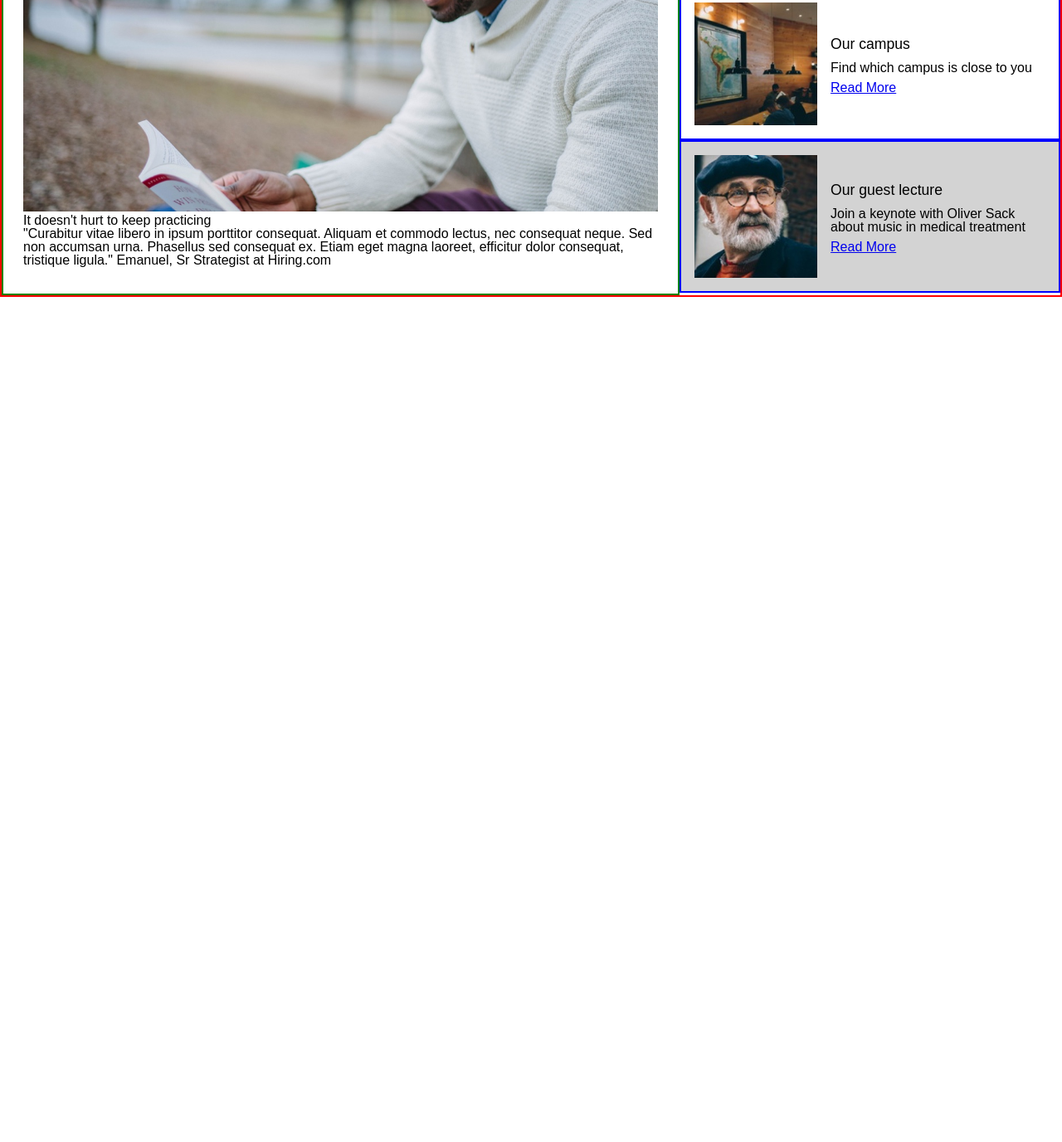
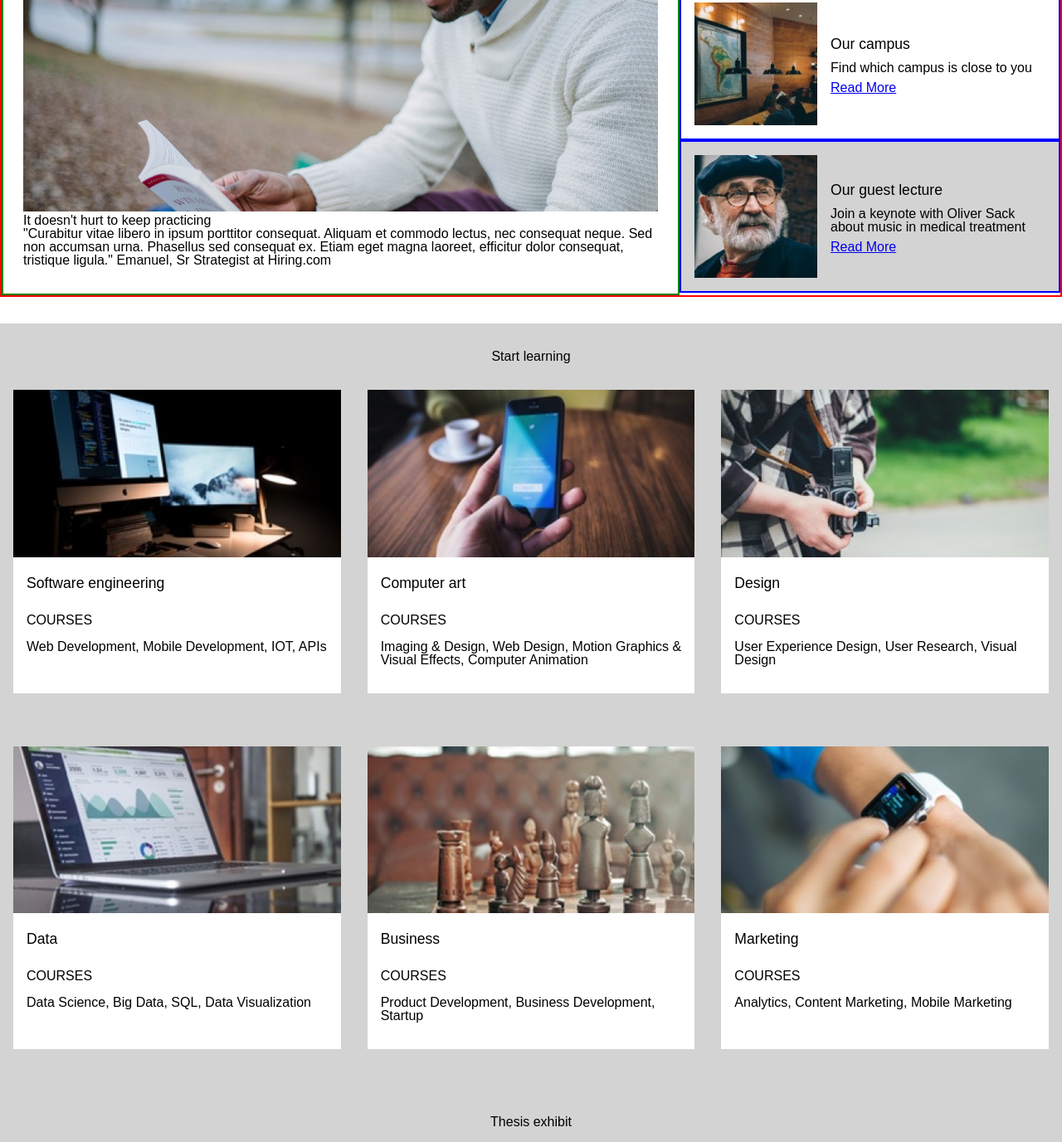
Before and after one commit to carlasnep/capstone, a plain HTML site: page index.html in a window 1280 px wide. Shown: the part 881-2258 px from the top of the page at 83% size. Before the commit the page ends 1239 px from the top, so only its background shows below. Drawn offline with Linux system fonts and the light colour scheme.

Commit message:
courses added

```diff
--- a/index.html
+++ b/index.html
@@ -72,9 +72,80 @@
           </div>
         </div>
      </div>
+     </div>
+
+<!--Courses-->
+
+     <h2 class="title">Start learning</h2>
+
+<!--second row with coursers-->
+     <div class="course-container">
+
+       <div class="coursebox">
+         <img src="./resources/images/course-software.jpg">
+         <div class="coursebox-text">
+           <h5>Software engineering</h5>
+           <p>COURSES</p>
+           <p>Web Development, Mobile Development, IOT, APIs</p>
+         </div>
+       </div>
+
+       <div class="coursebox">
+         <img src="./resources/images/course-computer-art.jpg">
+         <div class="coursebox-text">
+           <h5>Computer art</h5>
+           <p>COURSES</p>
+           <p>Imaging & Design, Web Design, Motion Graphics & Visual Effects, Computer Animation</p>
+         </div>
+       </div>
+
+       <div class="coursebox">
+         <img src="./resources/images/course-design.jpg">
+         <div class="coursebox-text">
+           <h5>Design</h5>
+           <p>COURSES</p>
+           <p>User Experience Design, User Research, Visual Design</p>
+         </div>
+       </div>
+     </div>
+
+<!--second row with coursers-->
+
+     <div class="course-container">
+
+       <div class="coursebox">
+         <img src="./resources/images/course-data.jpg">
+         <div class="coursebox-text">
+           <h5>Data</h5>
+           <p>COURSES</p>
+           <p>Data Science, Big Data, SQL, Data Visualization</p>
+         </div>
+       </div>
+
+       <div class="coursebox">
+         <img src="./resources/images/course-business.jpg">
+         <div class="coursebox-text">
+           <h5>Business</h5>
+           <p>COURSES</p>
+           <p>Product Development, Business Development, Startup</p>
+         </div>
+       </div>
+
+       <div class="coursebox">
+         <img src="./resources/images/course-marketing.jpg">
+         <div class="coursebox-text">
+           <h5>Marketing</h5>
+           <p>COURSES</p>
+           <p>Analytics, Content Marketing, Mobile Marketing</p>
+         </div>
+       </div>
+     </div>
+
+<!--Thesis exhibit-->
+
+     <h2 class="title">Thesis exhibit</h2>
 
 
-     </div>
 
   </body>
 </html>
--- a/resources/CSS/style.css
+++ b/resources/CSS/style.css
@@ -89,6 +89,7 @@ margin-left: 24px;
 .container {
   display: flex;
   border: red 2px solid;
+  margin-bottom: 32px;
 }
 
 .info-container {
@@ -135,3 +136,39 @@ margin-left: 24px;
 .infobox.grey {
   background-color: lightgrey;
 }
+
+/*Courses*/
+
+.title {
+background-color: lightgrey;
+padding-top: 32px;
+padding-bottom: 16px;
+text-align: center;
+}
+
+.course-container {
+  display: flex;
+  width: 100%;
+  background-color: lightgrey;
+  justify-content: space-between;
+  padding-bottom: 32px;
+}
+
+.coursebox {
+  background-color: white;
+  margin: 16px;
+  padding-bottom: 24px;
+  flex: 1 1 0;
+}
+
+.coursebox img {
+  width: 100%;
+}
+
+.coursebox h5 {
+  padding: 16px;
+}
+
+.coursebox p {
+  padding: 8px 16px;
+}
```
Lines whose indentation alone changed are shown as unchanged.
